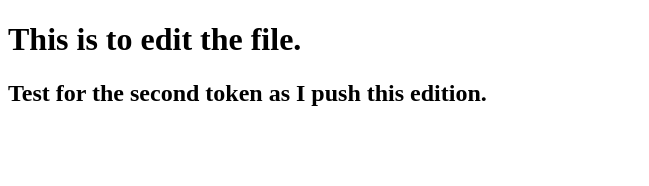
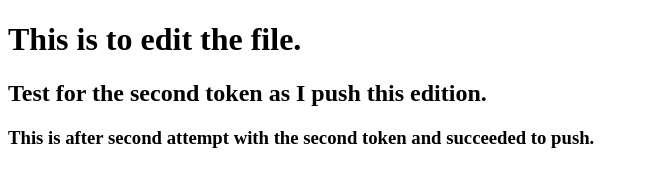
Before and after one commit to Mohamed-ABDULKADIR-ABDI/CSS, a plain HTML site: page 1_Introduction/index.html in a window 1280 px wide. Shown: the whole page, without its empty margins (0-649 px from the left). Drawn offline with Linux system fonts and the light colour scheme.

Commit message:
To test second token

```diff
--- a/1_Introduction/index.html
+++ b/1_Introduction/index.html
@@ -8,5 +8,6 @@
 <body>
     <h1>This is to edit the file.</h1>
     <h2>Test for the second token as I push this edition.</h2>
+    <h3>This is after second attempt with the second token and succeeded to push.</h3>
 </body>
 </html>
```
